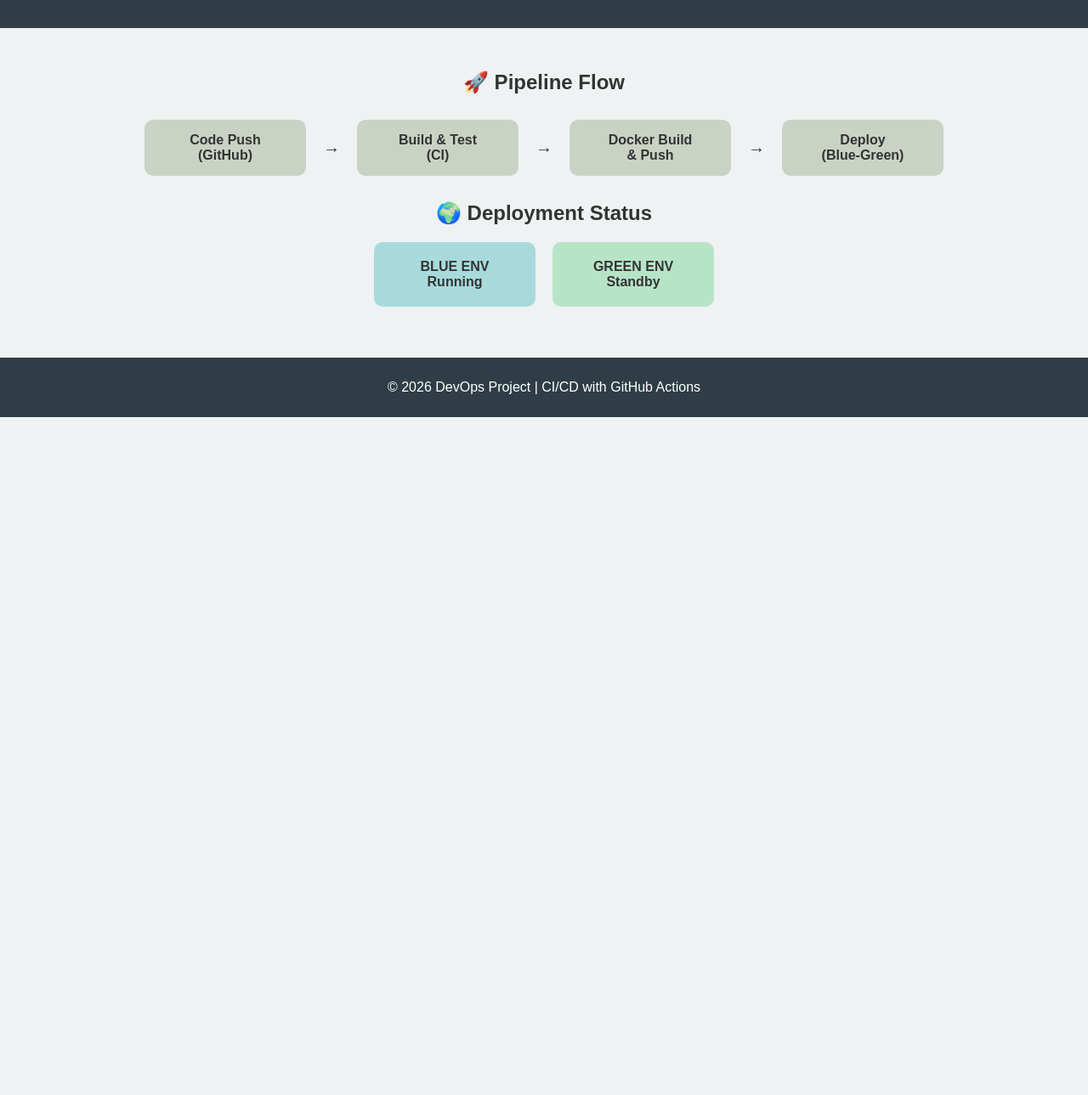
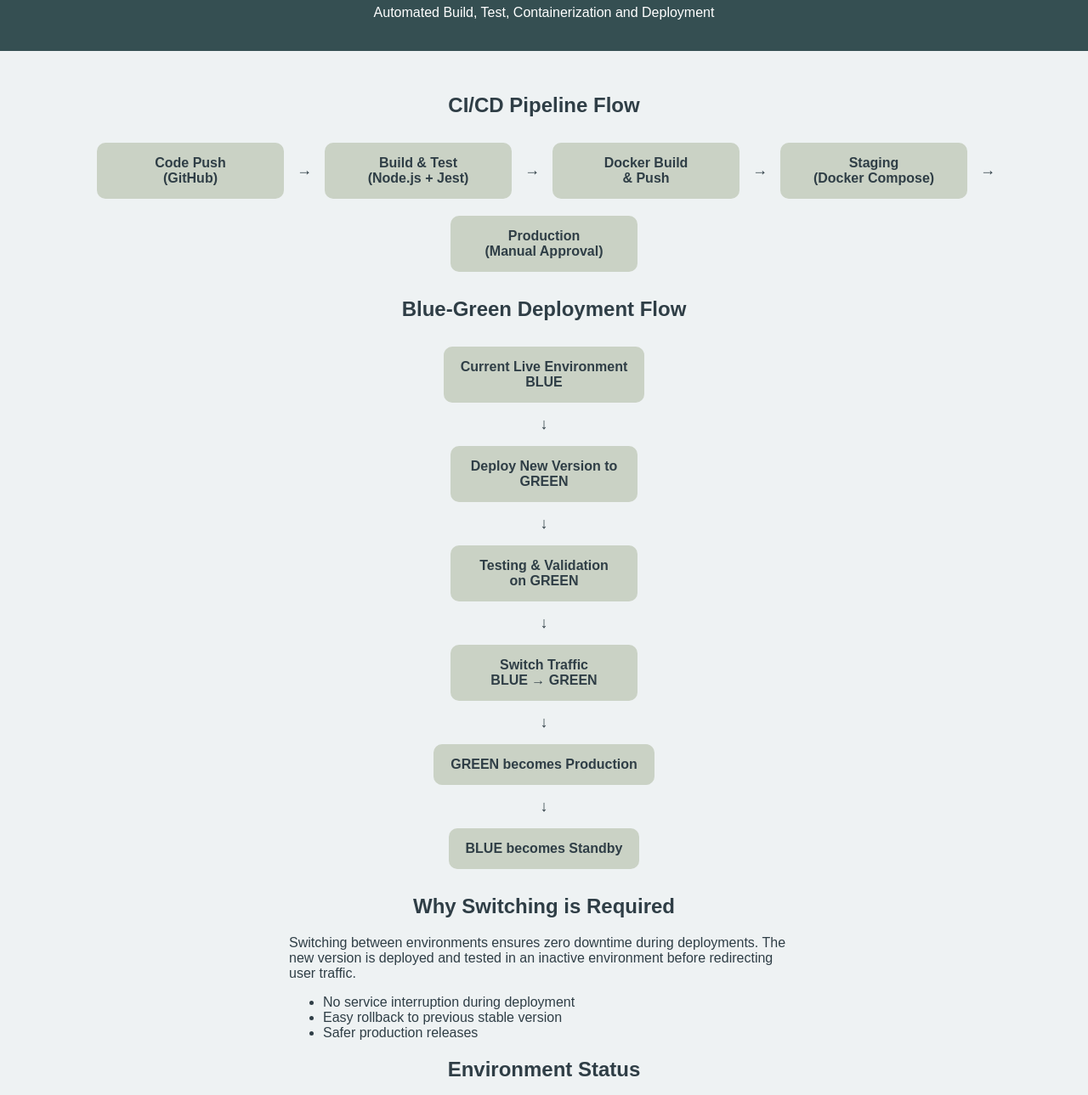
Before and after one commit to vyshnavipriya52-ux/ci-cd-blue-green, a website: page index.html in a window 1280 px wide. Shown: the part 94-1383 px from the top of the page at 85% size. Before the commit the page ends 800 px from the top, so only its background shows below. Drawn offline with Linux system fonts and the light colour scheme.

Commit message:
upgraded flowchart

```diff
--- a/index.html
+++ b/index.html
@@ -9,37 +9,74 @@
 
   <header>
     <h1>DevOps CI/CD Pipeline</h1>
-    <p>Automated Build • Test • Deploy</p>
+    <p>Automated Build, Test, Containerization and Deployment</p>
   </header>
 
-  <section class="container">
+  <main class="container">
 
-    <h2>🚀 Pipeline Flow</h2>
+    <h2>CI/CD Pipeline Flow</h2>
 
     <div class="flowchart">
       <div class="box">Code Push<br>(GitHub)</div>
       <div class="arrow">→</div>
 
-      <div class="box">Build & Test<br>(CI)</div>
+      <div class="box">Build & Test<br>(Node.js + Jest)</div>
       <div class="arrow">→</div>
 
       <div class="box">Docker Build<br>& Push</div>
       <div class="arrow">→</div>
 
-      <div class="box">Deploy<br>(Blue-Green)</div>
+      <div class="box">Staging<br>(Docker Compose)</div>
+      <div class="arrow">→</div>
+
+      <div class="box">Production<br>(Manual Approval)</div>
     </div>
 
-    <h2>🌍 Deployment Status</h2>
+    <h2>Blue-Green Deployment Flow</h2>
+
+    <div class="flowchart vertical">
+      <div class="box">Current Live Environment<br>BLUE</div>
+      <div class="arrow">↓</div>
+
+      <div class="box">Deploy New Version to<br>GREEN</div>
+      <div class="arrow">↓</div>
+
+      <div class="box">Testing & Validation<br>on GREEN</div>
+      <div class="arrow">↓</div>
+
+      <div class="box">Switch Traffic<br>BLUE → GREEN</div>
+      <div class="arrow">↓</div>
+
+      <div class="box">GREEN becomes Production</div>
+      <div class="arrow">↓</div>
+
+      <div class="box">BLUE becomes Standby</div>
+    </div>
+
+    <h2>Why Switching is Required</h2>
+
+    <div class="info">
+      <p>Switching between environments ensures zero downtime during deployments.
+      The new version is deployed and tested in an inactive environment before redirecting user traffic.</p>
+
+      <ul>
+        <li>No service interruption during deployment</li>
+        <li>Easy rollback to previous stable version</li>
+        <li>Safer production releases</li>
+      </ul>
+    </div>
+
+    <h2>Environment Status</h2>
 
     <div class="status">
-      <div class="env blue">BLUE ENV<br><span>Running</span></div>
-      <div class="env green">GREEN ENV<br><span>Standby</span></div>
+      <div class="env blue">BLUE<br><span>Standby</span></div>
+      <div class="env green">GREEN<br><span>Active</span></div>
     </div>
 
-  </section>
+  </main>
 
   <footer>
-    <p>© 2026 DevOps Project | CI/CD with GitHub Actions</p>
+    <p>DevOps Project | CI/CD with Docker, Docker Compose and Blue-Green Deployment</p>
   </footer>
 
 </body>
--- a/style.css
+++ b/style.css
@@ -2,22 +2,23 @@ body {
   margin: 0;
   font-family: Arial, sans-serif;
   background: #eef2f3;
-  color: #333;
+  color: #2f3e46;
+  display: flex;
+  flex-direction: column;
+  min-height: 100vh;
+}
+
+header {
+  background: #354f52;
+  color: #ffffff;
+  padding: 20px;
   text-align: center;
 }
 
-header {
-  background: #2f3e46;
-  color: #fff;
-  padding: 20px;
-}
-
-header h1 {
-  margin: 0;
-}
-
 .container {
+  flex: 1;
   padding: 30px;
+  text-align: center;
 }
 
 .flowchart {
@@ -28,18 +29,22 @@ header h1 {
   margin: 20px 0;
 }
 
+.flowchart.vertical {
+  flex-direction: column;
+}
+
 .box {
   background: #cad2c5;
   padding: 15px 20px;
   border-radius: 10px;
   margin: 10px;
-  min-width: 150px;
+  min-width: 180px;
   font-weight: bold;
 }
 
 .arrow {
-  font-size: 20px;
-  margin: 0 10px;
+  font-size: 18px;
+  margin: 5px;
 }
 
 .status {
@@ -64,9 +69,15 @@ header h1 {
   background: #b7e4c7;
 }
 
+.info {
+  max-width: 600px;
+  margin: auto;
+  text-align: left;
+}
+
 footer {
-  margin-top: 30px;
+  background: #354f52;
+  color: #ffffff;
+  text-align: center;
   padding: 10px;
-  background: #2f3e46;
-  color: white;
 }
```
Also changed, not shown: 1 other file.
